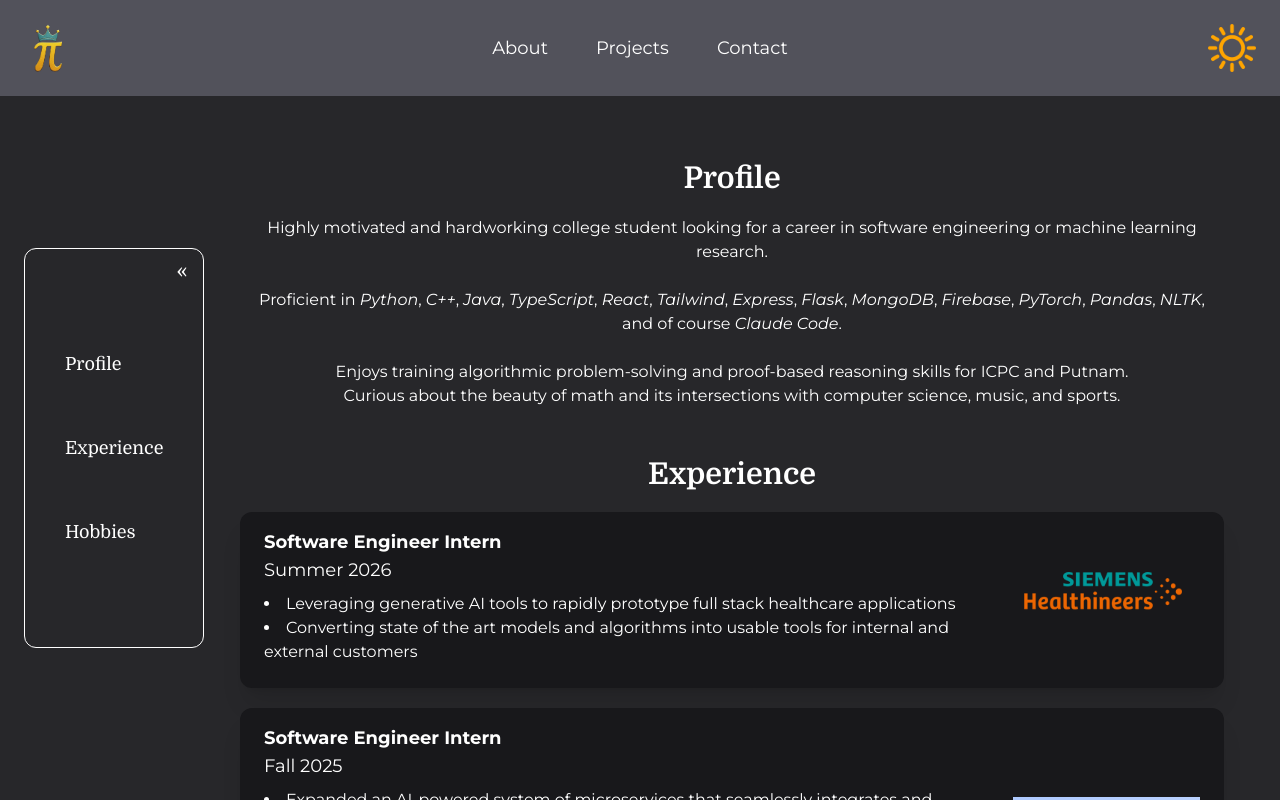
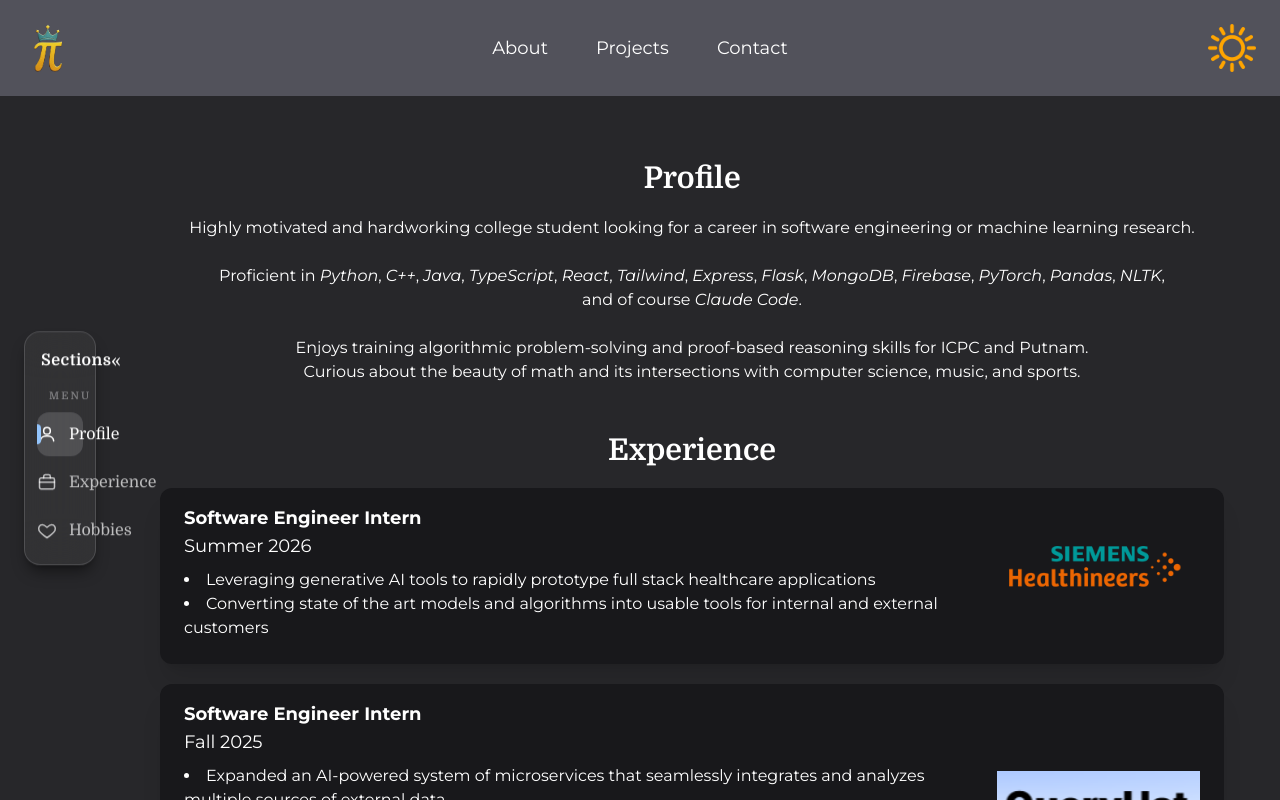
Before and after one commit to pi-person314/portfolio, a React (Vite) app: page /about in a window 1280 px wide. Built offline with nearby package versions, Linux system fonts and the light colour scheme.

Commit message:
better sidebar

```diff
--- a/src/screens/About.jsx
+++ b/src/screens/About.jsx
@@ -7,9 +7,30 @@ import siemens from "../assets/images/jobs/siemens.png";
 import queryhat from "../assets/images/jobs/queryhat.png";
 import apl from "../assets/images/jobs/apl.png";
 import { Link } from "react-router-dom";
-import { useRef, useState } from "react";
+import { useRef, useState, useEffect } from "react";
 import HobbyCard from "../components/HobbyCard.jsx";
 import JobCard from "../components/JobCard.jsx";
+
+const icons = {
+    profile: (
+        <svg viewBox="0 0 24 24" fill="none" stroke="currentColor" strokeWidth="1.8" strokeLinecap="round" strokeLinejoin="round" className="w-5 h-5 shrink-0">
+            <circle cx="12" cy="8" r="4" />
+            <path d="M4 20c0-4 4-6 8-6s8 2 8 6" />
+        </svg>
+    ),
+    experience: (
+        <svg viewBox="0 0 24 24" fill="none" stroke="currentColor" strokeWidth="1.8" strokeLinecap="round" strokeLinejoin="round" className="w-5 h-5 shrink-0">
+            <rect x="3" y="7" width="18" height="13" rx="2" />
+            <path d="M8 7V5a2 2 0 0 1 2-2h4a2 2 0 0 1 2 2v2" />
+            <path d="M3 12h18" />
+        </svg>
+    ),
+    hobbies: (
+        <svg viewBox="0 0 24 24" fill="none" stroke="currentColor" strokeWidth="1.8" strokeLinecap="round" strokeLinejoin="round" className="w-5 h-5 shrink-0">
+            <path d="M12 21s-7-4.5-9.5-8.5C1 9 3 5.5 6.5 5.5c2 0 3.6 1.4 5.5 3 1.9-1.6 3.5-3 5.5-3C21 5.5 23 9 21.5 12.5 19 16.5 12 21 12 21z" />
+        </svg>
+    ),
+};
 
 export default function About({darkMode}) {
     const outerDiv = useRef(null);
@@ -17,43 +38,114 @@ export default function About({darkMode}) {
     const experienceRef = useRef(null);
     const hobbiesRef = useRef(null);
     const [sidebarOpen, setSidebarOpen] = useState(true);
+    const [activeSection, setActiveSection] = useState("profile");
+
+    const sections = [
+        { id: "profile", label: "Profile", ref: profileRef },
+        { id: "experience", label: "Experience", ref: experienceRef },
+        { id: "hobbies", label: "Hobbies", ref: hobbiesRef },
+    ];
     const pianoLink = <a className={`duration-300 ${darkMode ? "hover:text-blue-300" : "hover:text-blue-600"}`} href="https://www.youtube.com/watch?v=ae0l1NgdRQs&list=PLuo0lFk5yVMvvhQX2gmipeOC2X7wCnvR1" target="_blank"><u>piano</u></a>;
     const celloLink = <a className={`duration-300 ${darkMode ? "hover:text-blue-300" : "hover:text-blue-600"}`} href="https://www.youtube.com/watch?v=8a3DO8KyRNo&list=PLuo0lFk5yVMtmrlDwDqx68-aNZeejHGoy" target="_blank"><u>cello</u></a>;
 
-    const scrollToSection = (ref) => {
+    const scrollToSection = (section) => {
+        if (section.id === "profile") {
+            outerDiv.current.scrollTo({top: 0, behavior: 'smooth'});
+            return;
+        }
         const containerTop = outerDiv.current.getBoundingClientRect().top;
-        const sectionTop = ref.current.getBoundingClientRect().top;
+        const sectionTop = section.ref.current.getBoundingClientRect().top;
         const scrollTop = outerDiv.current.scrollTop;
         outerDiv.current.scrollTo({top: sectionTop - containerTop + scrollTop - 16, behavior: 'smooth'});
     };
 
+    useEffect(() => {
+        const el = outerDiv.current;
+        if (!el) return;
+        const onScroll = () => {
+            const containerTop = el.getBoundingClientRect().top;
+            let current = sections[0].id;
+            for (const section of sections) {
+                if (section.ref.current && section.ref.current.getBoundingClientRect().top - containerTop <= 120) {
+                    current = section.id;
+                }
+            }
+            setActiveSection(current);
+        };
+        el.addEventListener("scroll", onScroll);
+        onScroll();
+        return () => el.removeEventListener("scroll", onScroll);
+    }, []);
+
+    useEffect(() => {
+        const mq = window.matchMedia("(min-width: 1280px)");
+        const apply = () => setSidebarOpen(mq.matches);
+        apply();
+        mq.addEventListener("change", apply);
+        return () => mq.removeEventListener("change", apply);
+    }, []);
+
     return (
         <div ref={outerDiv} className="flex flex-col justify-between p-4 h-full overflow-y-auto font-montserrat">
             {/* section sidebar */}
-            <nav className={`hidden lg:flex short:hidden fixed left-6 top-[calc(50%+3rem)] -translate-y-1/2 flex-col z-10 border ${darkMode ? "border-white" : "border-black"} rounded-xl font-domine ${sidebarOpen ? "h-1/2" : ""}`}>
+            <nav
+                className={`hidden md:flex short:hidden fixed left-6 top-[calc(50%+3rem)] -translate-y-1/2 flex-col z-10 p-3 rounded-2xl font-domine shadow-lg backdrop-blur-xl border transition-all duration-300 ${sidebarOpen ? "w-56" : "w-[4.5rem]"} ${
+                    darkMode
+                        ? "bg-white/5 border-white/15 text-white shadow-black/40"
+                        : "bg-white/50 border-black/10 text-black shadow-black/10"
+                }`}
+            >
+                <div className={`flex items-center ${sidebarOpen ? "justify-between" : "justify-center"} mb-3 px-1`}>
+                    {sidebarOpen && (
+                        <span className="text-base font-bold tracking-wide">Sections</span>
+                    )}
                     <button
                         onClick={() => setSidebarOpen(!sidebarOpen)}
-                    className={`text-xl duration-300 ${sidebarOpen ? "absolute top-2 right-4" : "flex items-center justify-center w-10 h-10 leading-none"} ${darkMode ? "hover:text-blue-300" : "hover:text-blue-600"}`}
+                        className={`flex items-center justify-center w-8 h-8 rounded-lg text-lg leading-none duration-300 ${
+                            darkMode ? "hover:bg-white/10 hover:text-blue-300" : "hover:bg-black/5 hover:text-blue-600"
+                        }`}
                         title={sidebarOpen ? "Minimize" : "Expand"}
                     >
                         {sidebarOpen ? "«" : "»"}
                     </button>
-                {sidebarOpen && (
-                    <div className="flex flex-1 flex-col justify-center space-y-14 px-10">
-                        <button onClick={() => outerDiv.current.scrollTo({top: 0, behavior: 'smooth'})} className={`text-lg text-left duration-300 ${darkMode ? "hover:text-blue-300" : "hover:text-blue-600"}`}>
-                            Profile
+                </div>
+
+                <div className={`mb-2 text-[0.65rem] font-semibold uppercase tracking-[0.2em] ${sidebarOpen ? "px-3" : "text-center pl-[0.2em]"} ${darkMode ? "text-white/40" : "text-black/40"}`}>
+                    Menu
+                </div>
+
+                <div className="flex flex-col gap-1">
+                    {sections.map((section) => {
+                        const active = activeSection === section.id;
+                        return (
+                            <button
+                                key={section.id}
+                                onClick={() => scrollToSection(section)}
+                                title={section.label}
+                                className={`group relative flex items-center ${sidebarOpen ? "gap-3 px-3" : "justify-center px-0"} h-11 rounded-xl text-left duration-300 ${
+                                    active
+                                        ? darkMode
+                                            ? "bg-white/15 text-white"
+                                            : "bg-black/10 text-black"
+                                        : darkMode
+                                            ? "text-white/70 hover:bg-white/10 hover:text-white"
+                                            : "text-black/60 hover:bg-black/5 hover:text-black"
+                                }`}
+                            >
+                                <span
+                                    className={`absolute left-0 top-1/2 -translate-y-1/2 w-1 rounded-r-full transition-all duration-300 ${
+                                        active ? "h-5" : "h-0"
+                                    } ${darkMode ? "bg-blue-300" : "bg-blue-600"}`}
+                                />
+                                {icons[section.id]}
+                                {sidebarOpen && <span className="text-base">{section.label}</span>}
                             </button>
-                        <button onClick={() => scrollToSection(experienceRef)} className={`text-lg text-left duration-300 ${darkMode ? "hover:text-blue-300" : "hover:text-blue-600"}`}>
-                            Experience
-                        </button>
-                        <button onClick={() => scrollToSection(hobbiesRef)} className={`text-lg text-left duration-300 ${darkMode ? "hover:text-blue-300" : "hover:text-blue-600"}`}>
-                            Hobbies
-                        </button>
+                        );
+                    })}
                 </div>
-                )}
             </nav>
 
-            <div className={`flex flex-col space-y-12 px-10 my-12 mx-auto w-full max-w-[80rem] transition-all duration-300 ${sidebarOpen ? "lg:pl-56" : "lg:pl-24"} short:lg:pl-10`}>
+            <div className={`flex flex-col space-y-12 px-10 my-12 mx-auto max-w-[80rem] transition-all duration-300 ${sidebarOpen ? "md:ml-[max(calc((100vw_-_80rem)/2),16.5rem)]" : "md:ml-[max(calc((100vw_-_80rem)/2),6.5rem)]"} short:!ml-auto`}>
                 {/* profile */}
                 <div ref={profileRef} className="flex-1">
                     <h1 className="text-2xl md:text-3xl mb-5 font-domine text-center"><b>Profile</b></h1>
--- a/src/screens/Projects.jsx
+++ b/src/screens/Projects.jsx
@@ -48,8 +48,8 @@ export default function Projects({darkMode}) {
                     tech="Python, Pandas, DOMjudge API, Google Spreadsheets, JavaScript"
                     desc={[
                         "Updated and maintained a complex system that extracts and analyzes contest registration data",
-                        "Implemented a new feature that automatically creates and updates over 2,000 DOMjudge accounts",
-                        "Updated certificates with contest filtering and country ranks"
+                        "Implemented a feature that automatically creates and updates over 2,000 accounts on DOMjudge",
+                        "Integrated cheating detection measures and updated certificates with contest filtering and country ranks"
                     ]}
                     image={calico}
                     darkMode={darkMode}
```
Lines whose indentation alone changed are shown as unchanged.
